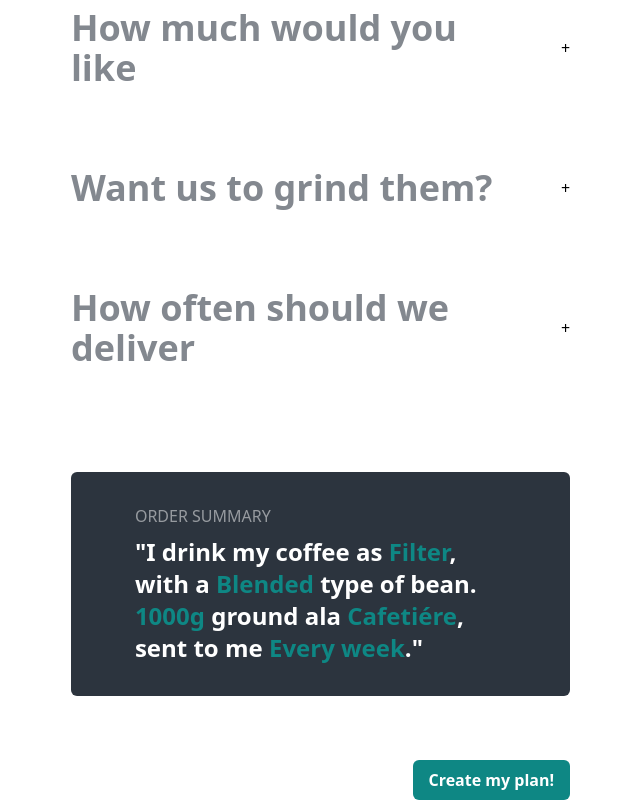
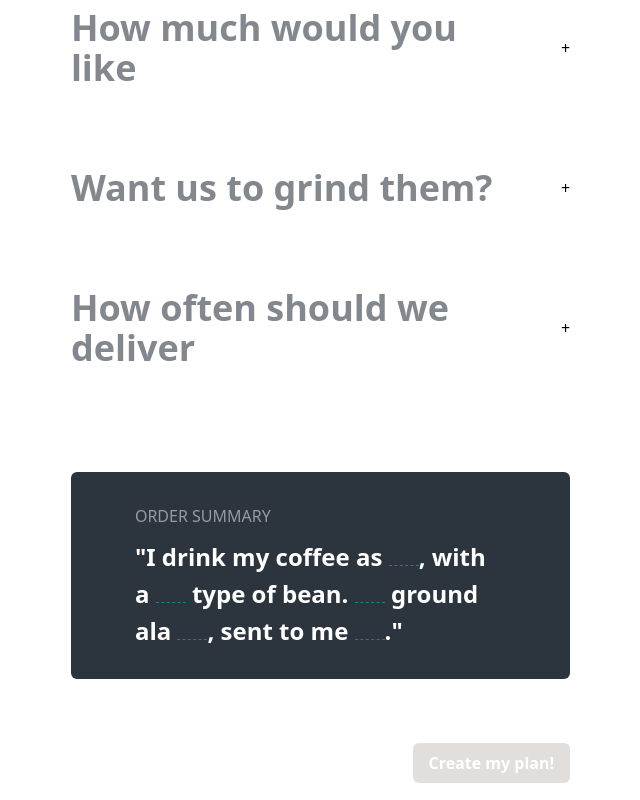
Before and after one commit to azanra/coffee-subscription, a React (Vite) app: page /plan in a window 1280 px wide. Shown: the part 779-1579 px from the top of the page, without its empty margins (461-1101 px from the left). Built offline with nearby package versions, Linux system fonts and the light colour scheme.

Commit message:
feat: store and update the order on option click

```diff
--- a/src/pages/components/Plan.tsx
+++ b/src/pages/components/Plan.tsx
@@ -4,29 +4,13 @@ import Header from "./shared/Header";
 import Work from "./shared/Work";
 
 const Plan = () => {
-  const order = {
-    preference: "Filter",
-    beanType: "Blended",
-    quantity: "1000g",
-    grindOption: "Cafetiére",
-    deliveries: "Every week",
-  };
-  const emptyOrder = {
-    preference: null,
-    beanType: null,
-    quantity: null,
-    grindOption: null,
-    deliveries: null,
-  };
-  const isCapsules = order.preference === "Capsule";
-
   return (
     <div className="flex justify-center">
       <div className="w-[65%]">
         <Header />
         <CreatePlanBanner />
         <Work withBtn={false} />
-        <CustomizePlan isCapsules={isCapsules} order={order} />
+        <CustomizePlan />
       </div>
     </div>
   );
--- a/src/pages/components/plan/Content.tsx
+++ b/src/pages/components/plan/Content.tsx
@@ -1,6 +1,7 @@
 import React, { useState } from "react";
 import QuestionDropdown from "./QuestionDropdown";
 import type { ITableOfContentOption } from "./TableOfContent";
+import type { Order } from "./OrderSummary";
 
 interface IContent {
   id: string;
@@ -9,6 +10,8 @@ interface IContent {
   isCapsules: boolean;
   selectedContent: string;
   setSelectedContent: React.Dispatch<React.SetStateAction<string>>;
+  order: Order;
+  setOrder: React.Dispatch<React.SetStateAction<Order>>;
 }
 
 const Content = ({
@@ -18,8 +21,17 @@ const Content = ({
   isCapsules,
   selectedContent,
   setSelectedContent,
+  order,
+  setOrder,
 }: IContent) => {
   const [isShown, setIsShown] = useState(false);
+
+  const handleOrder = (orderOption: string, orderValue: string) => {
+    setOrder({
+      ...order,
+      [orderOption]: orderValue,
+    });
+  };
 
   return (
     <div className="cursor-pointer w-full">
@@ -42,7 +54,13 @@ const Content = ({
         </h1>
         <button disabled={isCapsules}>+</button>
       </div>
-      {isShown && <QuestionDropdown options={options} />}
+      {isShown && (
+        <QuestionDropdown
+          orderOption={id}
+          options={options}
+          handleOrder={handleOrder}
+        />
+      )}
     </div>
   );
 };
--- a/src/pages/components/plan/CustomizePlan.tsx
+++ b/src/pages/components/plan/CustomizePlan.tsx
@@ -3,17 +3,20 @@ import Index from "./Index";
 import TableOfContent from "./TableOfContent";
 import OrderSummary, { type Order } from "./OrderSummary";
 
-interface ICustomizePlan {
-  isCapsules: boolean;
-  order: Order;
-}
+const CustomizePlan = () => {
+  const [order, setOrder] = useState<Order>({
+    preference: null,
+    beanType: null,
+    quantity: null,
+    grindOption: null,
+    deliveries: null,
+  });
 
-const CustomizePlan = ({ isCapsules, order }: ICustomizePlan) => {
   const [selectedContent, setSelectedContent] = useState("");
 
   const questionList = [
     {
-      id: "preferences",
+      id: "preference",
       name: "Preferences",
       question: "How do you drink your coffee ?",
       options: [
@@ -109,6 +112,9 @@ const CustomizePlan = ({ isCapsules, order }: ICustomizePlan) => {
     },
   ];
 
+  const isCapsules = order.preference === "Capsule";
+  console.log(order);
+
   return (
     <div className="flex justify-around gap-[64px]">
       <div>
@@ -134,6 +140,8 @@ const CustomizePlan = ({ isCapsules, order }: ICustomizePlan) => {
               isCapsules={isCapsules}
               selectedContent={selectedContent}
               setSelectedContent={setSelectedContent}
+              order={order}
+              setOrder={setOrder}
             />
           );
         })}
--- a/src/pages/components/plan/OrderSummary.tsx
+++ b/src/pages/components/plan/OrderSummary.tsx
@@ -10,15 +10,11 @@ export interface Order {
   deliveries: string | null;
 }
 
-interface IOrderSummary {
-  order: Order;
-}
-
-const OrderSummary = ({ order }: IOrderSummary) => {
+const OrderSummary = ({ order }: { order: Order }) => {
   const [isShowCheckoutModal, setIsShowCheckoutModal] = useState(false);
 
   const { preference, beanType, quantity, grindOption, deliveries } = order;
-  const isCapsules = preference === "Capsule";
+  const isCapsules = order.preference === "Capsule";
 
   const isOrderCompleted =
     preference && beanType && quantity && deliveries && isCapsules
--- a/src/pages/components/plan/QuestionDropdown.tsx
+++ b/src/pages/components/plan/QuestionDropdown.tsx
@@ -2,26 +2,44 @@ import type { ITableOfContentOption } from "./TableOfContent";
 
 interface IQuestionDropdown {
   options: ITableOfContentOption[];
+  orderOption: string;
+  handleOrder: (orderOption: string, orderValue: string) => void;
 }
 
 interface IQuestionList {
   option: ITableOfContentOption;
+  orderOption: string;
+  handleOrder: (orderOption: string, orderValue: string) => void;
 }
 
-const QuestionDropdown = ({ options }: IQuestionDropdown) => {
+const QuestionDropdown = ({
+  options,
+  orderOption,
+  handleOrder,
+}: IQuestionDropdown) => {
   return (
     <div className="flex gap-[32px]">
       {options.map((option) => {
-        return <QuestionList option={option} key={option.header} />;
+        return (
+          <QuestionList
+            key={option.header}
+            option={option}
+            orderOption={orderOption}
+            handleOrder={handleOrder}
+          />
+        );
       })}
     </div>
   );
 };
 
-const QuestionList = ({ option }: IQuestionList) => {
+const QuestionList = ({ option, orderOption, handleOrder }: IQuestionList) => {
   const { header, body } = option;
   return (
-    <div className="w-[220px] h-[200px] bg-[#f4f1eb] px-[16px] py-[24px] rounded-md hover:bg-[#fdd6ba]">
+    <div
+      onClick={() => handleOrder(orderOption, header)}
+      className="w-[220px] h-[200px] bg-[#f4f1eb] px-[16px] py-[24px] rounded-md hover:bg-[#fdd6ba]"
+    >
       <h1 className="font-bold text-xl mb-[8px]">{header}</h1>
       <p className="text-sm">{body}</p>
     </div>
--- a/src/pages/components/plan/TableOfContent.tsx
+++ b/src/pages/components/plan/TableOfContent.tsx
@@ -1,16 +1,20 @@
 import type React from "react";
 import Content from "./Content";
+import type { Order } from "./OrderSummary";
 
 interface ITableOfContent {
   list: {
     id: string;
     question: string;
+    name: string;
     options: ITableOfContentOption[];
   };
   isLastItem: boolean;
   isCapsules: boolean;
   selectedContent: string;
   setSelectedContent: React.Dispatch<React.SetStateAction<string>>;
+  order: Order;
+  setOrder: React.Dispatch<React.SetStateAction<Order>>;
 }
 
 export interface ITableOfContentOption {
@@ -24,16 +28,21 @@ const TableOfContent = ({
   isCapsules,
   selectedContent,
   setSelectedContent,
+  order,
+  setOrder,
 }: ITableOfContent) => {
   return (
     <div className={`flex gap-[64px] ${!isLastItem && "mb-[40px]"}`}>
       <Content
         id={list.id}
+
         question={list.question}
         options={list.options}
         isCapsules={isCapsules}
         selectedContent={selectedContent}
         setSelectedContent={setSelectedContent}
+        order={order}
+        setOrder={setOrder}
       />
     </div>
   );
```
